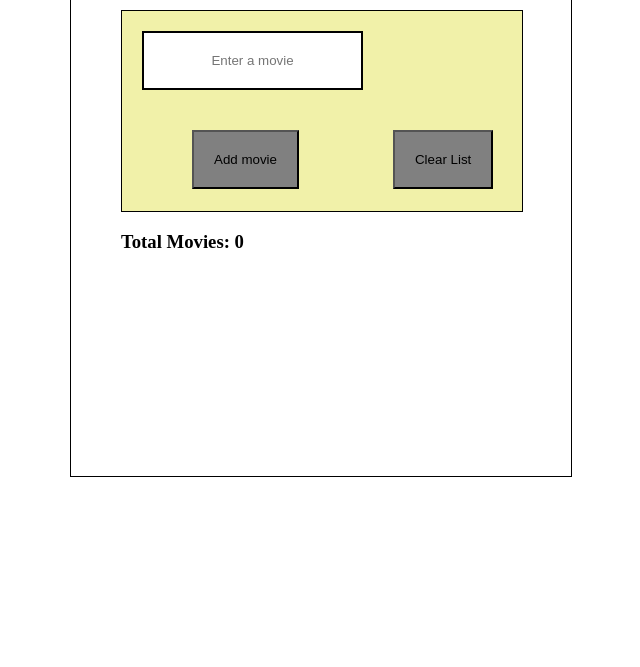
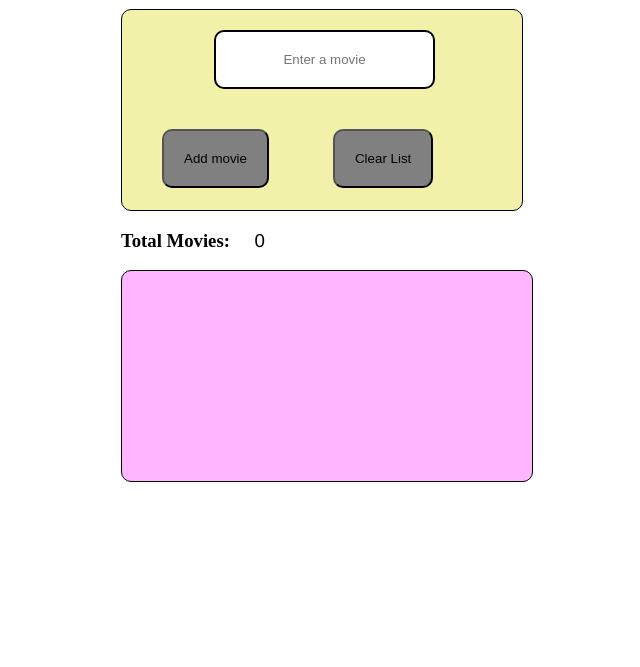
Before and after one commit to Roshni-Gagrai/web_lab10, a plain HTML site: page index.html in a window 1280 px wide. Shown: the part 133-800 px from the top of the page, without its empty margins (319-959 px from the left). Drawn offline with Linux system fonts and the light colour scheme.

Commit message:
Update style.css

```diff
--- a/style.css
+++ b/style.css
@@ -3,7 +3,6 @@
     margin: auto;
     width: 400px;
     padding: 50px;
-    border: 1px black solid;
 }
 input, button, p {
     padding: 20px;
@@ -12,12 +11,15 @@ input, button, p {
 }
 button {
     align-items:center;
-    margin-left: 70px;
+    margin-left: 10%;
     background-color: grey;
     color: black;
+
+    border-radius: 10px;
+    display: inline-block;
 }
 button:hover {
-    background-color: plum;
+    background-color: black;
     color: azure;
 }
 input {
@@ -25,6 +27,9 @@ input {
     border: 2px black solid;
     background-color: white;
     color: black;
+    margin-top: 20px;
+    margin-left: 23%;
+    border-radius: 10px;
 }
 h2 {
     color: green;
@@ -33,20 +38,39 @@ h2 {
     text-align: center;
 }
 .input_data {
+    margin: auto;
     border: 1px black solid;
     background-color: rgb(241, 241, 169);
     height: 200px;
     width: 400px;
+    border-radius: 10px;
 }
-p {
+ul {
     margin: auto;
     border: 1px black solid;
     background-color: rgb(255, 182, 255);
-    height: 100px;
-    width: 300px;
-    padding: 50px;
+    height: 200px;
+    width: 400px;
+    padding: 5px;
+    border-radius: 10px;
 }
 li {
     border: 1px black solid;
     background-color: white;
+    margin-left: 30px;
+    overflow: visible;
+    display: inline-block;
+    padding: 3px;
+    margin-bottom: 3px;
 }
+span{
+    margin-left: 20px;
+    opacity: 2px;
+    font-family:'Franklin Gothic Medium', 'Arial Narrow', Arial, sans-serif ;
+    font-weight: 500;
+    cursor: context-menu;
+}
+li:hover {
+    background-color: grey;
+    color: white;
+}
```
